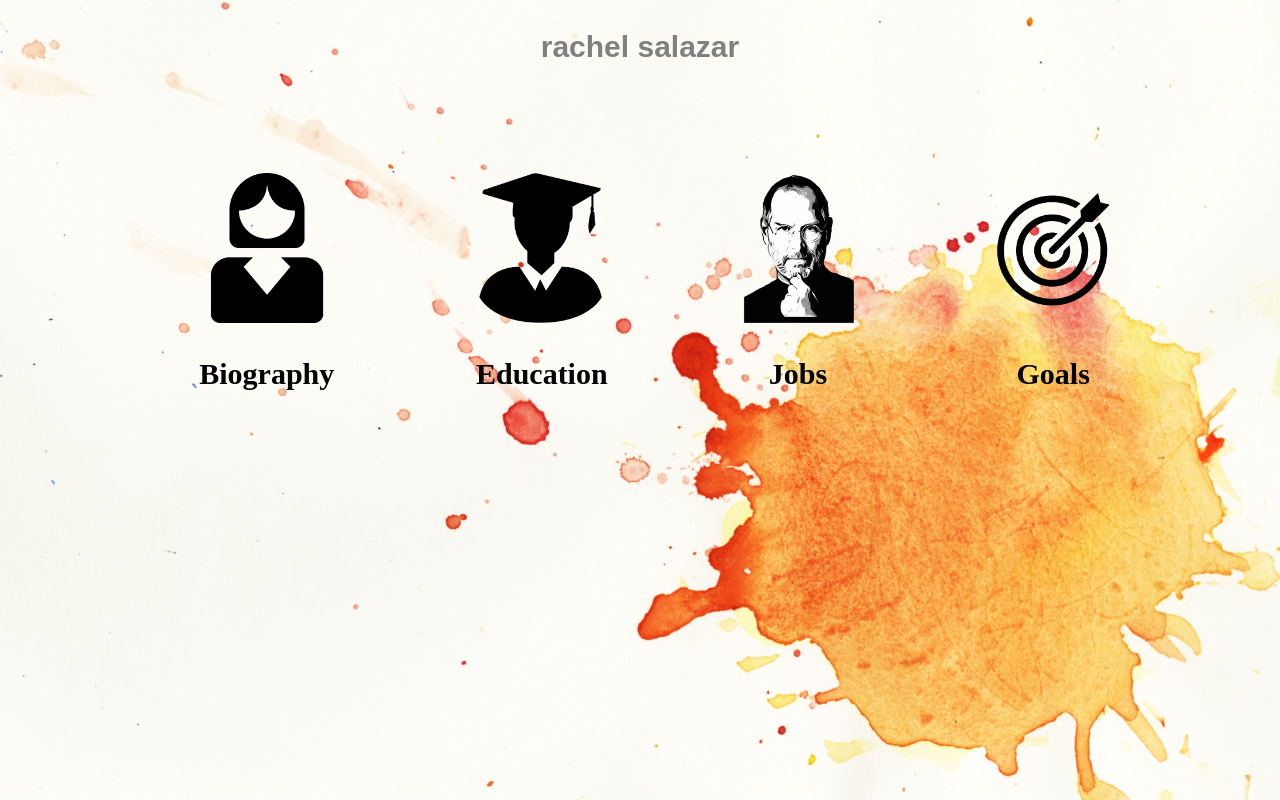
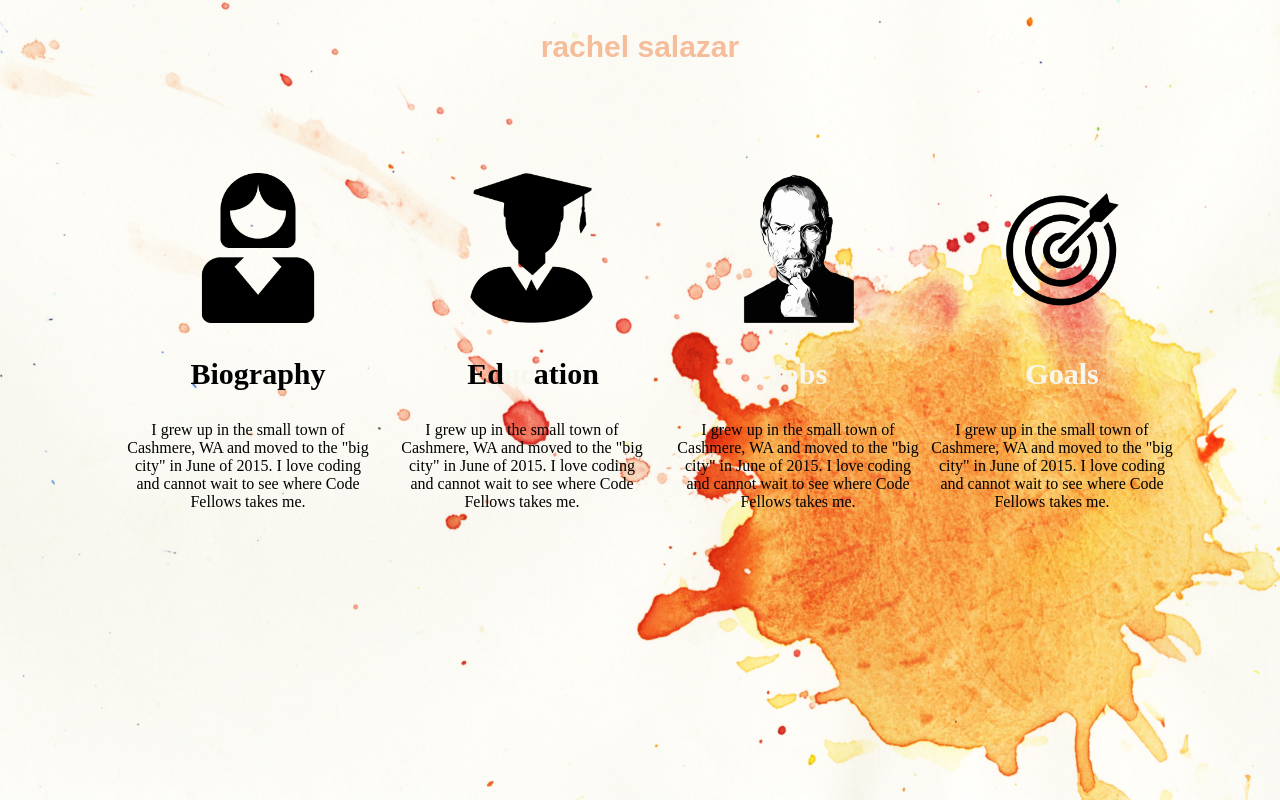
Before and after one commit to rachelsalazar/about_me, a plain HTML site: page index.html in a window 1280 px wide. Drawn offline with Linux system fonts and the light colour scheme.

Commit message:
add paragraphs to my different headings

```diff
--- a/index.html
+++ b/index.html
@@ -18,18 +18,22 @@
         <li>
           <img class="bio" src="bio.png">
           <h3>Biography</h3>
+          <p>I grew up in the small town of Cashmere, WA and moved to the "big city" in June of 2015. I love coding and cannot wait to see where Code Fellows takes me.</p>
         </li>
         <li>
           <img class="edu" src="edu.png">
-          <h3>Education</h3>
+          <h3>Ed<span class="white">uc</span>ation</h3>
+          <p>I grew up in the small town of Cashmere, WA and moved to the "big city" in June of 2015. I love coding and cannot wait to see where Code Fellows takes me.</p>
         </li>
         <li>
           <img class="jobs" src="jobs.png">
-          <h3>Jobs</h3>
+          <h3><span class="white">Jobs</span></h3>
+          <p>I grew up in the small town of Cashmere, WA and moved to the "big city" in June of 2015. I love coding and cannot wait to see where Code Fellows takes me.</p>
         </li>
         <li>
           <img class="goals" src="goals.png">
-          <h3>Goals</h3>
+          <h3><span class="white">Goals</span></h3>
+          <p>I grew up in the small town of Cashmere, WA and moved to the "big city" in June of 2015. I love coding and cannot wait to see where Code Fellows takes me.</p>
         </li>
     </article>
   </section>
--- a/style.css
+++ b/style.css
@@ -12,7 +12,7 @@ body {
 
 h1 {
   font-family: "Arial";
-  color: grey;
+  color: #F6BD9B;
   font-size: 30px;
   margin: 0;
   padding-top: 30px;
@@ -32,6 +32,10 @@ li {
   margin: 0;
 }
 
+.white {
+  color: #F7F7EF;
+}
+
 article img {
   height: 150px;
   margin: 0;
@@ -43,3 +47,7 @@ article img {
 h3{
   font-size: 30px;
 }
+
+p {
+  width: 250px;
+}
```
